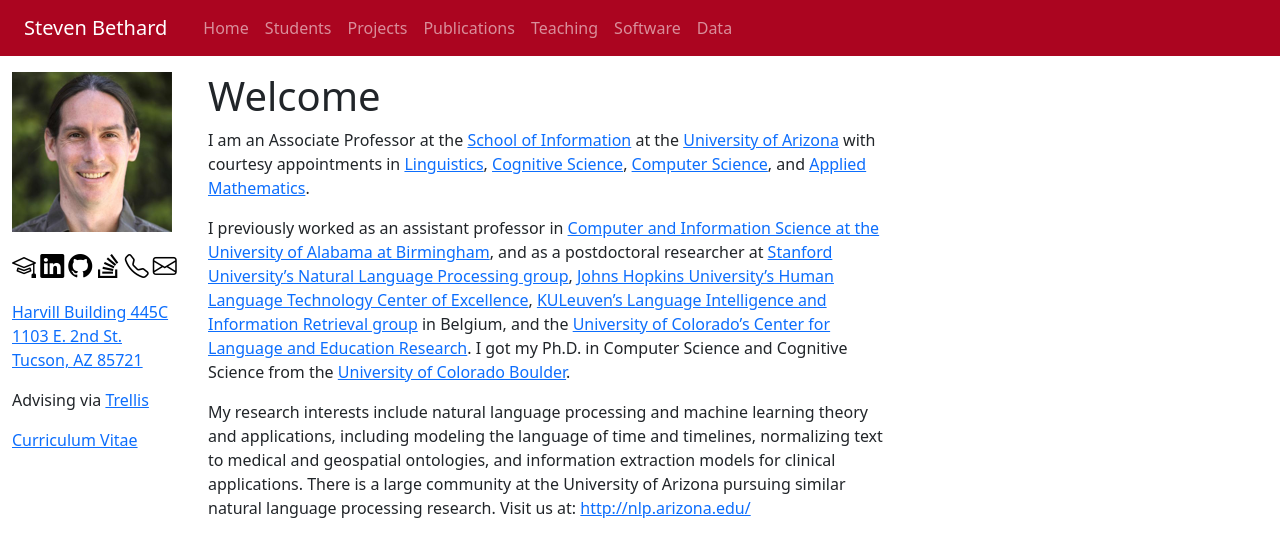
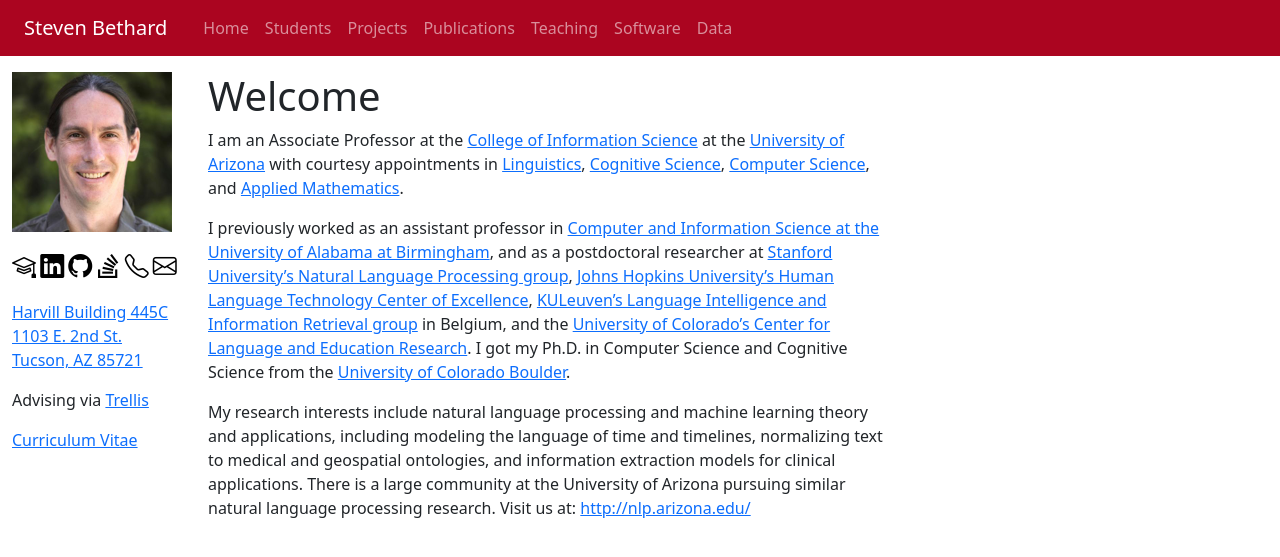
Before and after one commit to bethard/bethard.github.io, a Jekyll site: the page built from index.md, in a window 1280 px wide. Shown: the top 557 px of the page. Built offline with Jekyll 4.4.1, drawn with Linux system fonts in a browser that asks for light colours.

Commit message:
Updates iSchool name

```diff
--- a/index.md
+++ b/index.md
@@ -6,7 +6,7 @@ order: 0
 
 # Welcome #
 
-I am an Associate Professor at the [School of Information](http://ischool.arizona.edu/) at the [University of Arizona](https://www.arizona.edu/) with courtesy appointments in [Linguistics](https://linguistics.arizona.edu/), [Cognitive Science](https://cogsci.arizona.edu/), [Computer Science](https://cs.arizona.edu/), and [Applied Mathematics](https://appliedmath.arizona.edu/).
+I am an Associate Professor at the [College of Information Science](https://infosci.arizona.edu/) at the [University of Arizona](https://www.arizona.edu/) with courtesy appointments in [Linguistics](https://linguistics.arizona.edu/), [Cognitive Science](https://cogsci.arizona.edu/), [Computer Science](https://cs.arizona.edu/), and [Applied Mathematics](https://appliedmath.arizona.edu/).
 
 I previously worked
 as an assistant professor in [Computer and Information Science at the University of Alabama at Birmingham](https://www.uab.edu/cas/computerscience/),
```
